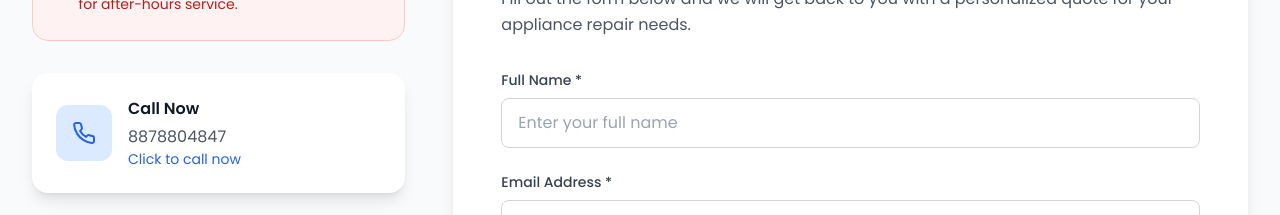
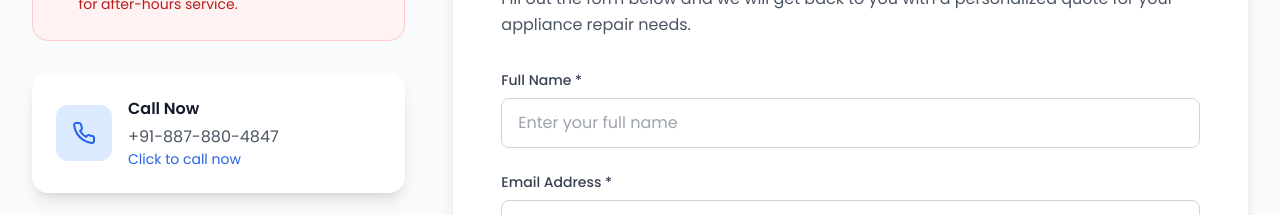
Before and after one commit to Ayansahil/xpert-repair, a React (Vite) app: page / in a window 1280 px wide. Shown: the part 5020-5235 px from the top of the page. Built offline with nearby package versions, Linux system fonts and the light colour scheme.

Commit message:
Fix Whatsapp

```diff
--- a/src/components/Contact.jsx
+++ b/src/components/Contact.jsx
@@ -148,7 +148,7 @@ const Contact = () => {
             {/* Contact Methods */}
             <div className="space-y-6">
               <a
-                href="tel:+8878804847"
+                href="tel:+918878804847"
                 className="flex items-center space-x-4 p-6 bg-white rounded-2xl shadow-lg hover:shadow-xl transition-shadow duration-300 group"
               >
                 <div className="w-14 h-14 bg-blue-100 rounded-xl flex items-center justify-center group-hover:bg-blue-600 transition-colors duration-300">
@@ -156,13 +156,13 @@ const Contact = () => {
                 </div>
                 <div>
                   <h2 className="font-semibold text-gray-900 mb-1">Call Now</h2>
-                  <p className="text-gray-600">8878804847</p>
+                  <p className="text-gray-600">+91-887-880-4847</p>
                   <p className="text-sm text-blue-600">Click to call now</p>
                 </div>
               </a>
 
               <a
-                href={`https://wa.me/8878804847?text=${whatsappMessage}`}
+                href={`https://wa.me/918878804847?text=${whatsappMessage}`}
                 target="_blank"
                 rel="noopener noreferrer"
                 className="flex items-center space-x-4 p-6 bg-white rounded-2xl shadow-lg hover:shadow-xl transition-shadow duration-300 group"
```
Also changed, not shown: 1 other file (tests, documents, lock files or other folders).
